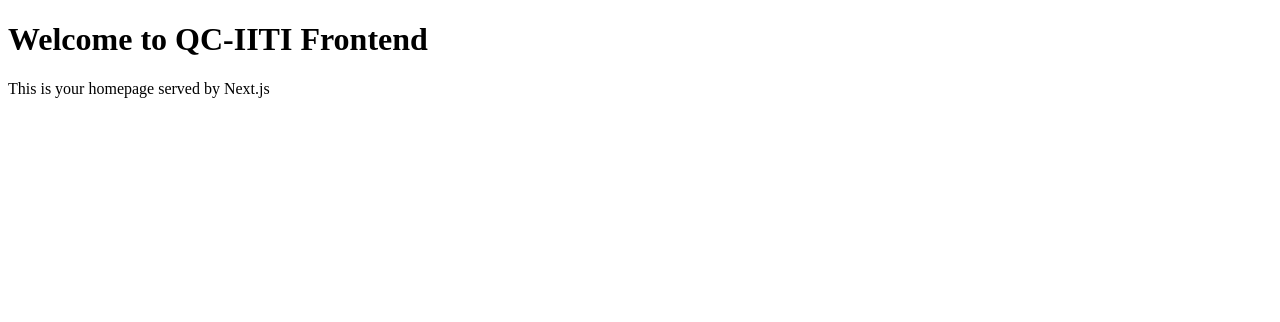
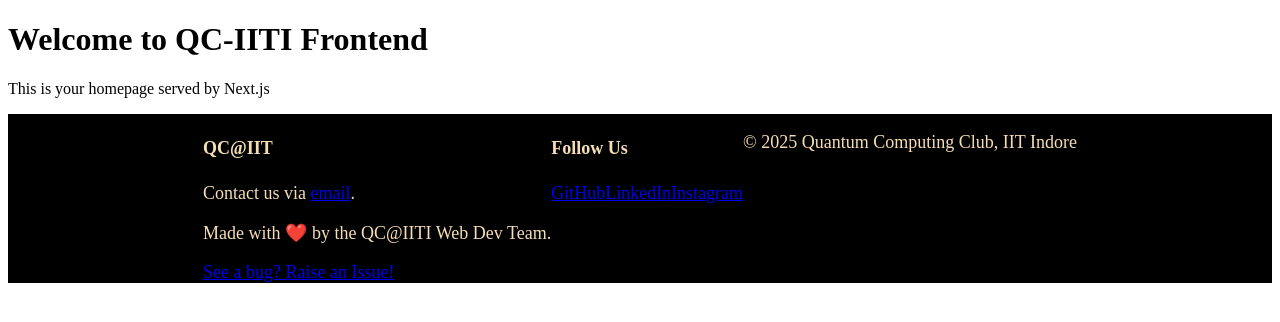
Before and after one commit to qc-iiti/qc-iiti.github.io, a Next.js app: page / in a window 1280 px wide. Shown: the top 322 px of the page. Built offline with nearby package versions, Linux system fonts and the light colour scheme.

Commit message:
Add rudimentary Footer Component with placeholder styling

```diff
--- /dev/null
+++ b/src/components/footer.tsx
@@ -0,0 +1,26 @@
+import React from "react";
+import styles from '../styles/Footer.module.css'
+
+const Footer : React.FC = () => {
+    return <div className={styles.footer}>
+        <div className={styles.footerSection}>
+            <h4>QC@IIT</h4>
+            <p>Contact us via <a href="mailto:quantum@iiti.ac.in">email</a>.</p>
+            <p>Made with ❤️ by the QC@IITI Web Dev Team.</p>
+            <a href="https://github.com/qc-iiti/qc-iiti.github.io/issues">See a bug? Raise an Issue!</a>
+        </div>
+        <div className={styles.footerSection}>
+            <h4>
+                Follow Us
+            </h4>
+                <a href="http://github.com/qc-iiti">GitHub</a>
+                <a href="http://linkedin.com/company/quantumcomputingclub">LinkedIn</a>
+                <a href="http://instagram.com/">Instagram</a>
+        </div>
+        <div className={styles.footerSection}>
+            <p>© 2025 Quantum Computing Club, IIT Indore</p>
+        </div>
+    </div>
+}
+
+export { Footer };
--- a/src/pages/index.tsx
+++ b/src/pages/index.tsx
@@ -1,13 +1,14 @@
 import React from 'react';
+import { Footer } from '@/components/footer'
 
 const Home: React.FC = () => {
   return (
     <div>
       <h1>Welcome to QC-IITI Frontend</h1>
       <p>This is your homepage served by Next.js</p>
+      <Footer/>
     </div>
   );
 };
 
 export default Home;
-//this is example code ,just erase and work around
--- /dev/null
+++ b/src/styles/Footer.module.css
@@ -0,0 +1,11 @@
+.footer {
+    display: flex;
+    flex-flow: row wrap;
+    justify-content: center;
+    background-color: black;
+    color: wheat;
+}
+
+.footerSection {
+    font-size: large;
+}
```
